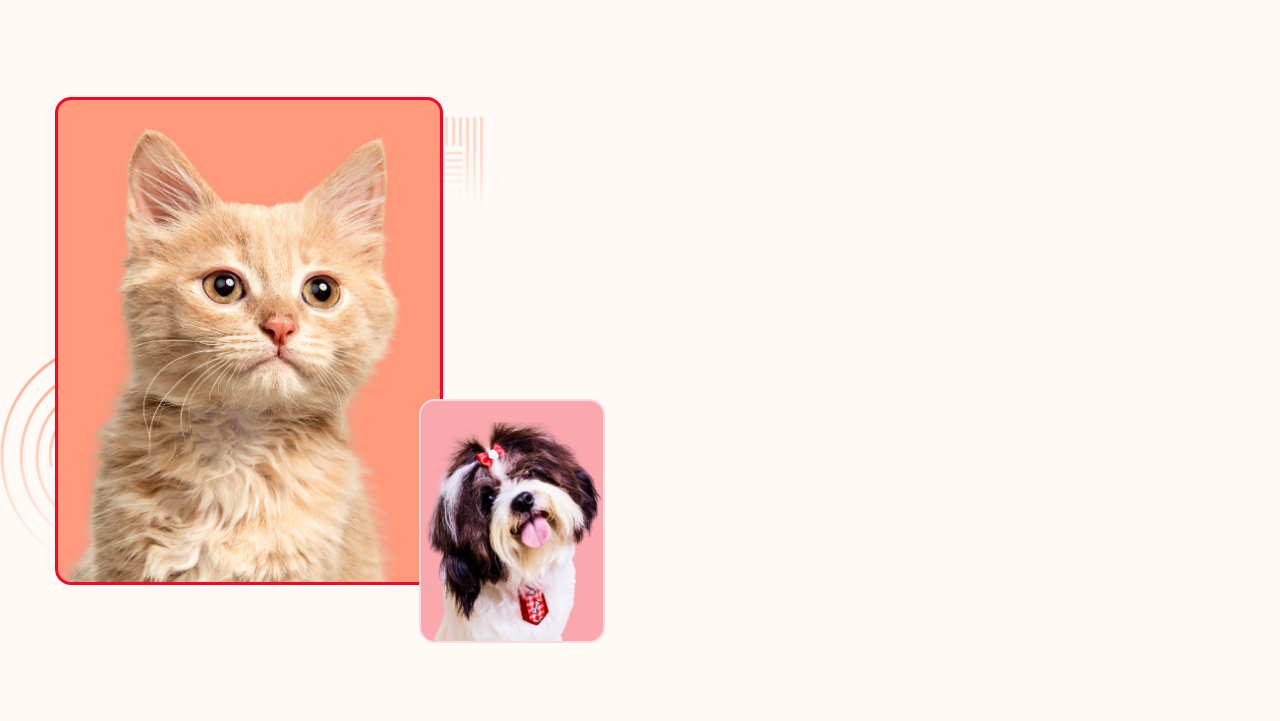
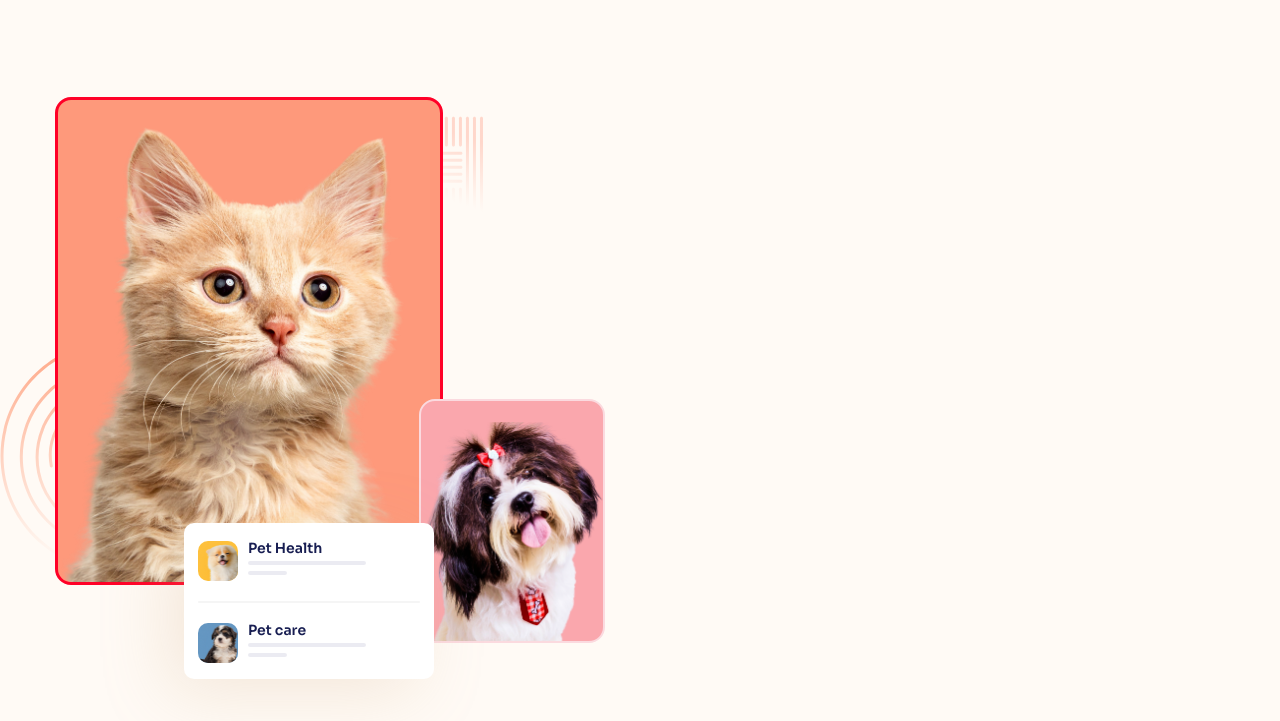
Before and after one commit to Geinjr/f8-htmlcss-04, a plain HTML site: page index.html in a window 1280 px wide. Shown: the part 79-800 px from the top of the page. Drawn offline with Linux system fonts and the light colour scheme.

Commit message:
làm phần hero 2

```diff
--- a/assets/css/style.css
+++ b/assets/css/style.css
@@ -109,6 +109,8 @@ button {
 
 .hero__media {
     display: flex;
+    position: relative;
+    padding-bottom: 94px;
 }
 
 .hero__inner {
@@ -157,3 +159,63 @@ button {
     border: 2px solid rgb(251, 218, 223);
     background: #faa7ad;
 }
+
+.hero__list {
+    width: 250px;
+    height: 156px;
+    padding: 18px 14px;
+    border-radius: 10px;
+    background: #fff;
+    box-shadow: -17px 14px 68px -4px rgba(207, 174, 132, 0.25);
+    position: absolute;
+    left: 129px;
+    bottom: 0;/* bottom=0 thêm vào phần media để sau này tính toán khoảng cách sẽ được tính từ phần mép của mục hero media , chữ cũng như hình ảnh không bị nằm dưới  */
+}
+.hero--list--item {
+    display: flex;ư
+}
+
+.hero--list--item--thumb {
+    width: 40px;
+    height: 40px;
+    border-radius: 10px;
+    object-fit: cover;
+    background: #FEC23F;
+
+}
+
+.hero-list-item__info {
+    margin-left: 10px;
+}
+
+.hero-list-item__title {
+    color: #181E52;
+font-family: Sora ,sans-serif;
+font-size: 1.4rem ;
+font-style: normal;
+font-weight: 600;
+line-height: 1; /* 100% */
+}
+
+.hero-list-item__skeleton {
+    margin-top: 6px;
+    width: var(--width, 118px);
+height: 4px;
+border-radius: 10px;
+opacity: 0.08;
+background: #000958;
+}
+
+.hero-list-item__separate {
+width: 100%;
+height: 2px;
+border-radius: 999px;
+margin: 20px 0;
+background: whitesmoke;
+display: block;
+}
+
+.hero--list--item:nth-of-type(2) .hero--list--item--thumb {
+    background: #6597C2;
+
+}
--- a/index.html
+++ b/index.html
@@ -161,13 +161,53 @@
                                 class="hero__decor hero__decor--right"
                             />
                         </div>
-                                <!-- ảnh nhỏ -->
+                        <!-- ảnh nhỏ -->
                         <div class="hero__img--wrap hero__img--wrap--smail">
+                            <img
+                                src="./assets/img/pet  (2).png"
+                                alt=""
+                                class="hero__img"
+                            />
+                        </div>
+                        <div class="hero__list">
+                            <!-- hero item 1 -->
+                            <div class="hero--list--item">
                                 <img
-                                    src="./assets/img/pet  (2).png"
+                                    src="./assets/img/pet  (3).png"
                                     alt=""
-                                    class="hero__img hero__img--smali"
+                                    class="hero--list--item--thumb"
                                 />
+                                <div class="hero-list-item__info">
+                                    <p class="hero-list-item__title">
+                                        Pet Health
+                                    </p>
+                                    <div class="hero-list-item__skeleton"></div>
+                                    <div
+                                        class="hero-list-item__skeleton"
+                                        style="--width: 39px"
+                                    ></div>
+                                </div>
+                            </div>
+                            <!-- đường kẻ giữa 2 item -->
+                            <span class="hero-list-item__separate"></span>
+
+                            <!-- hero item 2 -->
+                            <div class="hero--list--item">
+                                <img
+                                    src="./assets/img/pet  (4).png"
+                                    alt=""
+                                    class="hero--list--item--thumb"
+                                />
+                                <div class="hero-list-item__info">
+                                    <p class="hero-list-item__title">
+                                        Pet care
+                                    </p>
+                                    <div class="hero-list-item__skeleton"></div>
+                                    <div class="hero-list-item__skeleton"
+                                    style="--width: 39px"
+                                    ></div>
+                            </div>
+                        </div>
                     </div>
                     <!-- hero content -->
                     <section class="hero__content"></section>
```
